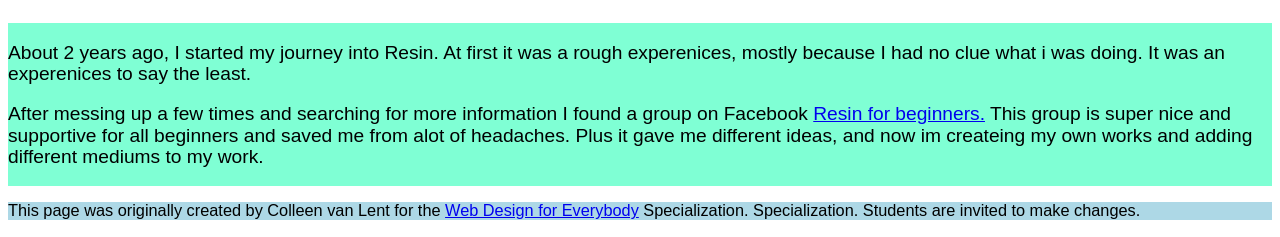
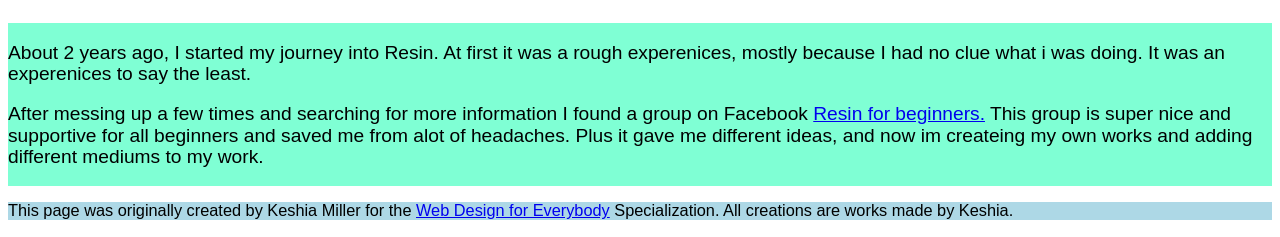
Before and after one commit to KBland14/KeshiasFinalProject, a plain HTML site: page index.html in a window 1280 px wide. Shown: the part 632-869 px from the top of the page. Drawn offline with Linux system fonts and the light colour scheme.

Commit message:
Update footer attribution from Colleen to Keshia

```diff
--- a/index.html
+++ b/index.html
@@ -27,9 +27,8 @@
 
   </main>
   <footer>
-    <p>This page was originally created by Colleen van Lent for the <a
-        href="https://www.coursera.org/specializations/web-design"> Web Design for Everybody</a> Specialization.
-      Specialization. Students are invited to make changes.</p>
+    <p>This page was originally created by Keshia Miller for the <a
+        href="https://www.coursera.org/specializations/web-design"> Web Design for Everybody</a> Specialization. All creations are works made by Keshia.</p>
   </footer>
 
 </body>
```
